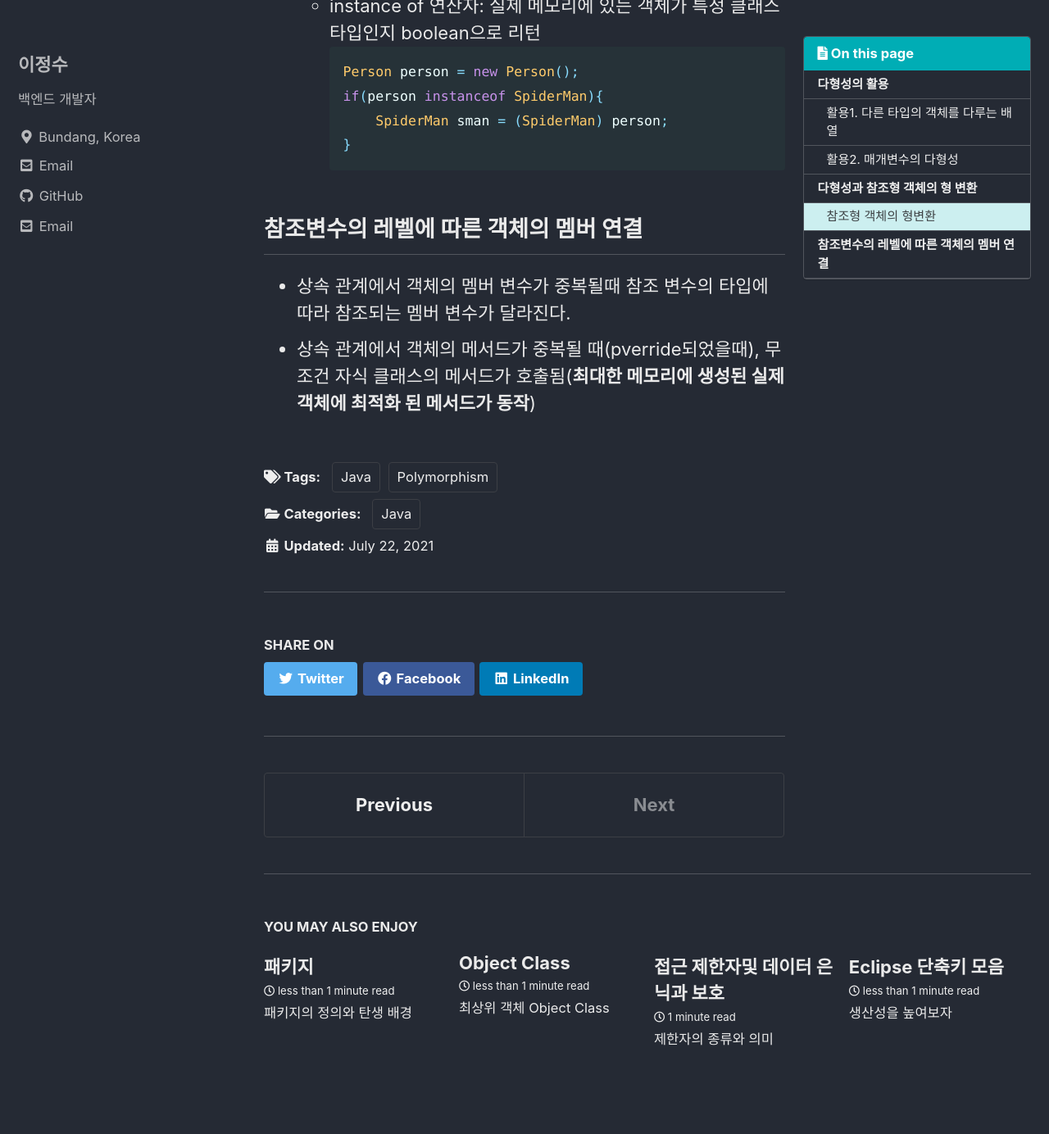
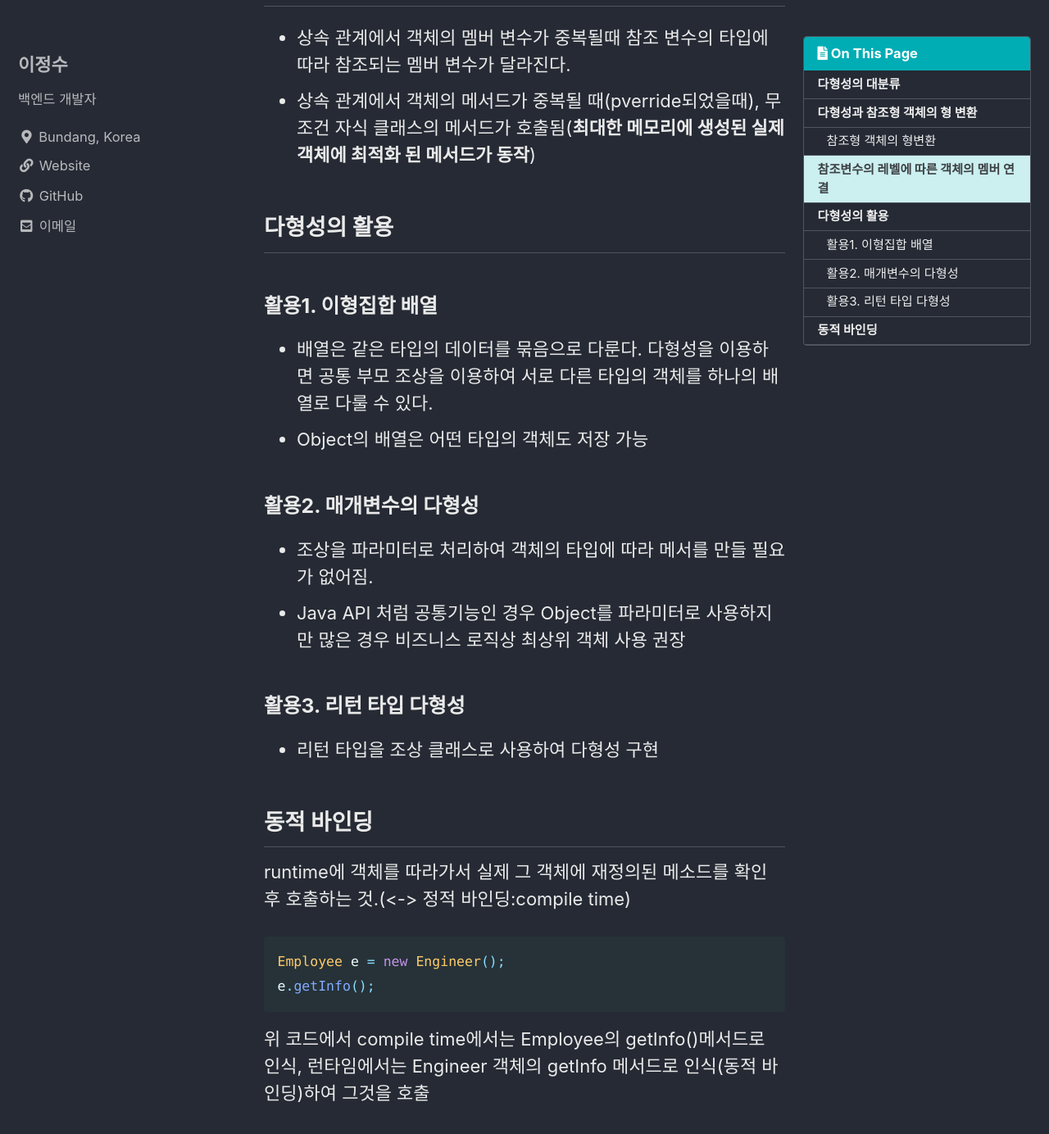
Before and after one commit to jslee7420/devlog, a Jekyll site: the page built from _posts/2021-07-22-polymorphism.md, in a window 1280 px wide and 1400 px high, scrolled down 1725 px. Shown: the top 1384 px of the window at 82% size. Built offline with Jekyll 4.4.1, drawn with Linux system fonts in a browser that asks for light colours; cached includes are drawn as plain includes; some of the changed text lies outside the part shown.

Commit message:
ADD new posts 0726

````diff
--- a/_config.yml
+++ b/_config.yml
@@ -15,14 +15,14 @@
 minimal_mistakes_skin: "dark" # "air", "aqua", "contrast", "dark", "dirt", "neon", "mint", "plum", "sunrise"
 
 # Site Settings
-locale: "en-US"
-title: "Jslee Devlog"
+locale: "ko-KR"
+title: "JS.Devlog"
 title_separator: "-"
 subtitle: # site tagline that appears below site title in masthead
 name: "이정수"
-description: "개발 블로그입니다."
-url: #"https://jslee7420.github.io" # the base hostname & protocol for your site e.g. "https://mmistakes.github.io"
-baseurl: #"/devlog" # the subpath of your site, e.g. "/blog"
+description: "개발 공부 기록을 남기기 위한 블로그입니다."
+url: "https://jslee7420.github.io" # the base hostname & protocol for your site e.g. "https://mmistakes.github.io"
+baseurl: "/devlog" # the subpath of your site, e.g. "/blog"
 repository: "jslee7420/devlog" # GitHub username/repo-name e.g. "mmistakes/minimal-mistakes"
 teaser: # path of fallback teaser image, e.g. "/assets/images/500x300.png"
 logo: # path of logo image to display in the masthead, e.g. "/assets/images/88x88.png"
@@ -59,8 +59,8 @@ reCaptcha:
 atom_feed:
   path: # blank (default) uses feed.xml
   hide: # true, false (default)
-search: # true, false (default)
-search_full_content: # true, false (default)
+search: true # true, false (default)
+search_full_content: true # true, false (default)
 search_provider: # lunr (default), algolia, google
 algolia:
   application_id: # YOUR_APPLICATION_ID
@@ -108,10 +108,10 @@ author:
   links:
     - label: "Email"
       icon: "fas fa-fw fa-envelope-square"
-      url: "mailto:jeongsoo.lee@gmail.com"
+      # url: "mailto:jeongsoo.lee@gmail.com"
     - label: "Website"
       icon: "fas fa-fw fa-link"
-      # url: "https://your-website.com"
+      url: "https://jslee7420.github.io"
     - label: "Twitter"
       icon: "fab fa-fw fa-twitter-square"
       # url: "https://twitter.com/"
--- a/_posts/2021-07-22-polymorphism.md
+++ b/_posts/2021-07-22-polymorphism.md
@@ -11,23 +11,17 @@ toc: true
 toc_sticky: true
 
 date: 2021-07-22
-last_modified_at: 2021-07-22
+last_modified_at: 2021-07-23
 ---
 
 하나의 객체가 많은 형(타입)을 가질 수 있는 성질
 정의: 상속관계에 있을때 조상 클래스의 타입으로 자식 클래스 객체를 레퍼런스 할 수 있다.
+다형성의 전제 조건은 상속이다.
 
-## 다형성의 활용
+## 다형성의 대분류
 
-### 활용1. 다른 타입의 객체를 다루는 배열
-
-배열은 같은 타입의 데이터를 묶음으로 다룬다. 다형성을 이용하면 공통 부모 조상을 이용하여 서로 다른 타입의 객체를 하나의 배열로 다룰 수 있다.
-Object의 배열은 어떤 타입의 객체라도 다 저장 가능
-
-### 활용2. 매개변수의 다형성
-
-- 조상을 파라미터로 처리하여 객체의 타입에 따라 메서를 만들 필요가 없어짐.
-- Java API 처럼 공통기능인 경우 Object를 파라미터로 사용하지만 많은 경우 비즈니스 로직상 최상위 객체 사용 권장
+- 객체 다형성: Type 다형성
+- 메소드 다형성: 다중정의(overloading), 재정의(overriding)
 
 ## 다형성과 참조형 객체의 형 변환
 
@@ -65,3 +59,30 @@ obj.sayHi();// 불가능
 
 - 상속 관계에서 객체의 멤버 변수가 중복될때 참조 변수의 타입에 따라 참조되는 멤버 변수가 달라진다.
 - 상속 관계에서 객체의 메서드가 중복될 때(pverride되었을때), 무조건 자식 클래스의 메서드가 호출됨(**최대한 메모리에 생성된 실제 객체에 최적화 된 메서드가 동작**)
+
+## 다형성의 활용
+
+### 활용1. 이형집합 배열
+
+- 배열은 같은 타입의 데이터를 묶음으로 다룬다. 다형성을 이용하면 공통 부모 조상을 이용하여 서로 다른 타입의 객체를 하나의 배열로 다룰 수 있다.
+- Object의 배열은 어떤 타입의 객체도 저장 가능
+
+### 활용2. 매개변수의 다형성
+
+- 조상을 파라미터로 처리하여 객체의 타입에 따라 메서를 만들 필요가 없어짐.
+- Java API 처럼 공통기능인 경우 Object를 파라미터로 사용하지만 많은 경우 비즈니스 로직상 최상위 객체 사용 권장
+
+### 활용3. 리턴 타입 다형성
+
+- 리턴 타입을 조상 클래스로 사용하여 다형성 구현
+
+## 동적 바인딩
+
+runtime에 객체를 따라가서 실제 그 객체에 재정의된 메소드를 확인 후 호출하는 것.(<-> 정적 바인딩:compile time)
+
+```java
+Employee e = new Engineer();
+e.getInfo();
+```
+
+위 코드에서 compile time에서는 Employee의 getInfo()메서드로 인식, 런타임에서는 Engineer 객체의 getInfo 메서드로 인식(동적 바인딩)하여 그것을 호출
--- /dev/null
+++ b/_posts/2021-07-23-JavaArray.md
@@ -0,0 +1,71 @@
+---
+title: "Java 배열"
+excerpt: "Java 1차원배열과 다차원 배열"
+
+categories:
+  - Java
+tags:
+  - [Java, Array]
+
+toc: true
+toc_sticky: true
+
+date: 2021-07-23
+last_modified_at: 2021-07-23
+---
+
+배열은 같은 타입의 자료형이 연속적으로 존재하는 자료구조이다. 자바에서 배열은 객체이다. reference type 데이터이고 반복문과 결합하여 일괄처리가 가능하다. 리턴값, 매개변수 전달시 활용 가능하고 처음생성시 기본값으로 초기화가 자동진행된다.
+
+장점:
+
+1. 데이터 관리의 용이함: 반복문과 결합하여 일괄처리가 가능
+2. 리턴값, 매개변수 전달시 활용 가능
+
+단점: 크기가 고정 -> 배열 새로 생성, 기존 내용 복사
+
+### 1차원 배열 생성
+
+```java
+데이터 타입[] 참조변수 = new 데이터타입[size];
+```
+
+### 1차원 배열 사용
+
+참조변수[] <- 인덱스: 첫원소 기준 offset, 유효 인덱스: 0~배열 길이 -1(벗어나면 ArrayIndexOutofBoundsException 발생)
+
+### 1차원 배열 초기화
+
+데이터 타입[] 참초변수 = new 데이터타입[]{val1, val2,…}
+
+배열은 그 형태가 크게 달라질 수 있기 때문에 생성자가 필요한 클래스가 아닌 형태로 제작됨
+
+값을 넣어서 초기화하는 경우 “new 데이터타입[]” 생략가능
+
+선언후 초기화 시에는 new 사용해야함
+
+```java
+int[] points;
+points={1,3,5,7,6}; //불가능
+
+points = new int[]{1,3,5,7,6} //가능
+```
+
+- 최초 메모리 할당 이후 , 배열은 변경 불가능
+- 개별 요소는 다른 값으로 변경이 가능하지만 삭제는 불가능, 크기를 늘리거나 줄일 수 없다.
+- 따라서 배열의 크기를 늘리려면 더큰 배열을 생성해서 기존의 값을 복사해야함
+- 자바에서 배열의 크기는 런타임에 결정됨(객체의 동적 생성) 따라서 변수로 배열의 크기를 지정할 수 있다. 이와 다르게 C에서는 컴파일 타임에 배열의 크기가 결정되므로 변수를 사용할 수 없다.
+- Array.toString: 일차원배열 출력
+- Array.deepToString: 이차원이상의 배열 출력
+
+### 다차원 배열
+
+array of array: 배열 여러개를 모아 다시 배열로 관리하는 것이 다차원 배열
+
+1차원 객체 배열 생성시 배열 생성 후 객체를 생성해서 넣어주어야함
+
+```java
+Order orders[] = new Order[100];
+orders[0] = new Order();
+```
+
+1차원 객체 배열을 다차원 배열과 같은 효과를 낸다.
--- /dev/null
+++ b/_posts/2021-07-24-GC.md
@@ -0,0 +1,31 @@
+---
+title: "Garbage Collection"
+excerpt: "Java의 GC"
+
+categories:
+  - Java
+tags:
+  - [Java, GC]
+
+toc: true
+toc_sticky: true
+
+date: 2021-07-24
+last_modified_at: 2021-07-24
+---
+
+GC(Garbage Collection)은 더 이상 참조되지 않는 객체를 정리해주는 기능입니다. JVM을 실행하면 메모리에 JVM관련 부분이 적재되는데 이때 메모리 영역은 class(method) , Heap, Stack으로 구성됩니다. Garbage Collector가 관리하는 부분은 Heap 영역이지만, 가끔 class 영역도 처리하게 됩니다.
+
+Class Area: 오랜시간 적재되어 있는 내용들(클래스 byte 적재, 클래스변수)
+
+thread는 하나의 process안에서 실행되는 작업의 흐름
+
+JVM은 main스레드를 생성해서 main method를 push
+
+힙영역은 다시 minor GC와 major GC로 나뉜다. minor GC에는 Eden, Survivor1, Survivor2로 영역이 나뉜다. 새로 생성된 객체들은 우선 Eden 영역에 생성된다. Eden 영역에 메모리가 꽉 차는 경우 eden에 저장된 객체 중 사용하는 객체들만을 Survivor1으로 옮긴 후 나머지 참조되지 않는 객체들을 없앤다. Eden → Survivor1 → Survivor2 따라서 언제 GC가 일어나는지 알 수 없다.
+
+Survivor1과 Survivor2는 스위칭이 일어남 즉, 하나는 비워둬야함, 오랜 시간 동안 Survivor 영역에서 살아남은 객체는 major 영역으로 옮겨감
+
+계속해서 객체가 저장된 위치가 변경되므로 직접 주소를 사용하지 못하고 레퍼런스를 사용한다.
+
+영역사이즈는 사용자가 커스텀 가능, 새로운 객체가 많이 자주 생성되는 프로그램의 경우 Eden 영역의 크기를 키우면 유리
--- /dev/null
+++ b/_posts/2021-07-26-Generic.md
@@ -0,0 +1,58 @@
+---
+title: "제네릭"
+excerpt: "Java 다형성 인터페이스"
+
+categories:
+  - Java
+tags:
+  - [Java, interface]
+
+toc: true
+toc_sticky: true
+
+date: 2021-07-26
+last_modified_at: 2021-07-26
+---
+
+다양한 타입의 객체를 다루는 메서드, 컬렉션 클래스에서 **컴파일 시에 체크**
+미리 사용할 타입을 명시해서 형변환을 하지 않아도 되게 함
+객체의 타입에 대한 안정성 향상 및 형변환의 번거로움 감소
+
+## 표현
+
+클래스 또는 인터페이스 선선이 <>에 타입 파라미터 표시
+
+```java
+public class ClassNAme<T>{}
+public interface InterfacName<T>{}
+```
+
+타입파라미터는 특별한 의미의 알파벳이 아니라 임의의 참조형 타입을 말함
+보통 T: ref type, E: element type, K:Key, V:Value로 사용
+
+객체 생성
+변수 쪽과 생성 쪽의타입은 반드시 같아야 함
+
+## type param의 제한
+
+필요에 따라 구체적인 타입 제한 필요
+계산기 프로그램 구현시 Number이하의 타입(Byte, short, Integer...)로만 제한
+
+```java
+class NumberBox<T extends Number>{
+    public void addSomes(T... ts){
+        double d =0;
+        for(T t:ts){
+            d += t.doubleValue();
+        }
+        System.out.println("총합은: "+d);
+    }
+}
+```
+
+인터페이스로도 제한 가능
+
+## Generic Method
+
+파라미터와 리턴타입으로 type param 를 갖는 메서드
+메서드 리턴 타입 앞에 타입 파라미터 변수 선언
--- /dev/null
+++ b/_posts/2021-07-26-abstractClass.md
@@ -0,0 +1,40 @@
+---
+title: "추상 클래스"
+excerpt: "Java 다형성 추상클래스"
+
+categories:
+  - Java
+tags:
+  - [Java, 추상클래스]
+
+toc: true
+toc_sticky: true
+
+date: 2021-07-26
+last_modified_at: 2021-07-26
+---
+
+추상 클래스는 상속 전용 클래스입니다. 클래스에 구현부가 없는 메서드가 있어 객체 생성이 불가능합니다.
+
+```java
+abstract public class ClassName{
+  abstract void methodName();
+  public void methodName2(){
+    System.out.println("mehtod2");
+  }
+}
+```
+
+- 메서드 선언부만 남기고 구현부는 세미콜론으로 대체
+- 구현부가 없다는 의미로 abstract키워드를 메서드 선언부에 추가
+- 객체를 생성할 수 없는 클래스라는 의미로 클래스 선언부에 abstract를 추가
+
+## 추상클래스의 필요성
+
+상위 클래스 타입으로써 자식을 참조할 수 있다.
+조상 클래스에서 상속받은 abstract 메서드를 재정의 하지 않으면 자식 클래스도 abstract로 선언해야한다.(재정의 하지 않으면 컴파일 에러 발생)
+
+abstract 클래스는 구현의 강제를 통해 프로그램의 안정성 향상
+abstract는 UML상에서 이탤릭으로 표현합니다.
+
+서로 다른 클래스에서 비슷한 메소드를 제공하고 여러 클래스 객체를 활용하여 해당 기능을 사용하는 경우 Object 객체로 만들게 되면 매우 번거롭다. 이럴때 추상 클래스를 선언하면 해당 클래스의 추상 메소드로 훨씬 쉽게 사용 가능하다.
--- /dev/null
+++ b/_posts/2021-07-26-interface.md
@@ -0,0 +1,101 @@
+---
+title: "인터페이스"
+excerpt: "Java 다형성 인터페이스"
+
+categories:
+  - Java
+tags:
+  - [Java, interface]
+
+toc: true
+toc_sticky: true
+
+date: 2021-07-26
+last_modified_at: 2021-07-26
+---
+
+인터페이스 정의: 서로다른 두 장치, 소프트웨어를 이어주는 부분
+
+최고 수준의 추상화 단계: 모든 메서드가 abstract 형태
+jdk8에서 default method와 static method 추가(body를 가짐)
+
+## 형태
+
+클새스와 유사하게 interface 선언
+멤버구성
+모든 멤버변수는 public static final이며 생략가능
+모든 메서드는 public abstract이며 생략 가능(오버라이드 시 접근 제한자는 항상 public)
+
+```java
+public interface MyInterface{
+public static final int MEMBER1 = 10;
+int MEMBER2 =10;
+
+        public abstract void mehtod1(int param);
+        void method2(int param);
+    }
+```
+
+## 인터페이스 상속
+
+클래스와 마찬가지로 extends를 이용해 상속이 가능
+클래스와 다른 점은 인터페이스는 다중상속이 가능(헤깔릴 메서드 구현자체가 없다.)
+
+## 인터페이스 구현과 객체 참조
+
+클래스에서 implements 키워드를 사용해서 interface 구현
+implements한 클래스는
+모든 abstract 메서드를 overrid해서 구현하거나
+구현하지 않을 경우 abstract 클래스로 표시해야함
+여러개의 interface implements 가능
+
+## 인터페이스 구현과 객체 참조
+
+다형성은 조상 클래스 뿐 아니라 조상 인터페이스에도 적용될 수 있다.
+
+## 인터페이스의 필요성
+
+구현의 강제로 표준화 처리
+abstract 메서드 사용
+인터페이스를 통한 간접적인 클래스 사용으로 손쉬운 모듈 교체 지원
+인터페이스만 바라보기 때문에 구현에 변경이 있어도 사용자 코드는 변경이 없다.
+서로 상속의 관계가 없는 클래스들에게 인터페이스를 통한 관계부여로 다형성 확장
+이미 상속이 된 클래스에 추가적으로 인터페이스 implements해서 다형성 확장
+모듈간 독립적 프로그래밍 가능 -> 개발 기간 단축
+UI 작업 팀과 로직 구현팀이 나뉘어진 경우 구현할 내용에 대한 협의를 인터페이스로 표현하고 UI팀에서는 대략적인 구현(호출과 리턴 타입)을 사용해서 UI개발을, 구현팀은 정확한 로직으로 구현을 동시에 할 수 있다.
+
+## default 메서드
+
+인터페이스에 선언된 구현부가 있는 일반 메서드
+메서드 ㅇ선언부에 modifier 추가 후 메서드 구현부 작성
+접근 제한자는 public 으로 한정됨(생략 가능)
+
+```java
+interface DefaultMethodInterface{
+void abstractMethod();
+
+        default void defaultMethod(){
+            System.out.println("기본 메서드");
+        }
+    }
+```
+
+### 필요성
+
+기존에 interface 기반으로 동작하는 라이브러리의 interface에 추가해야하는 기능이 발생
+기존 방식으로라면 모든 구현체들이 추가되는 메서드를 overrice 해야함
+default 메서드는 abstract가 아니므로 반드시 구현 피ㅣㄹ요 없음
+
+default 메서드 충돌
+우선순위
+super class의 method우선: super class가 구체적인 메서드를 갖는 경우 default method는 무시됨
+interface간의 충돌: 하나의 interface에서 default method를 제공하고 다른 interface에서도 같은 이름의 메서드가 있을 때 sub class는 반드시 override해서 충돌 해결
+
+## static method
+
+interface에 선언된 static method
+일반 static 메서드와 마찬가지로 별도의 객체 없이 바로 인터페이스 이름으로 접근해서 사용
+
+```
+
+```
````
Also changed, not shown: _posts/2021-07-23-conditional&loops.md (added, +53 -0 lines), _posts/2021-07-23-javaDataTypes.md (added, +44 -0 lines), _posts/2021-07-23-this와super.md (added, +65 -0 lines).
